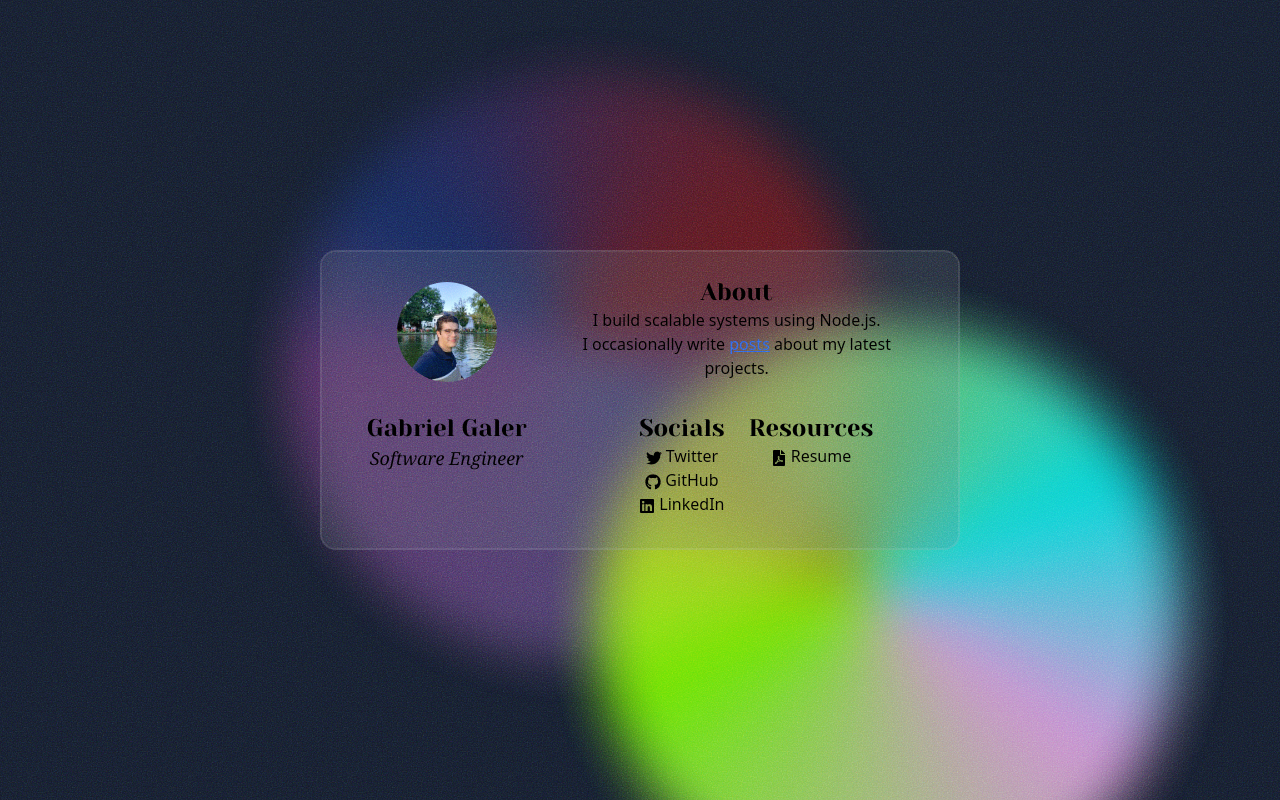
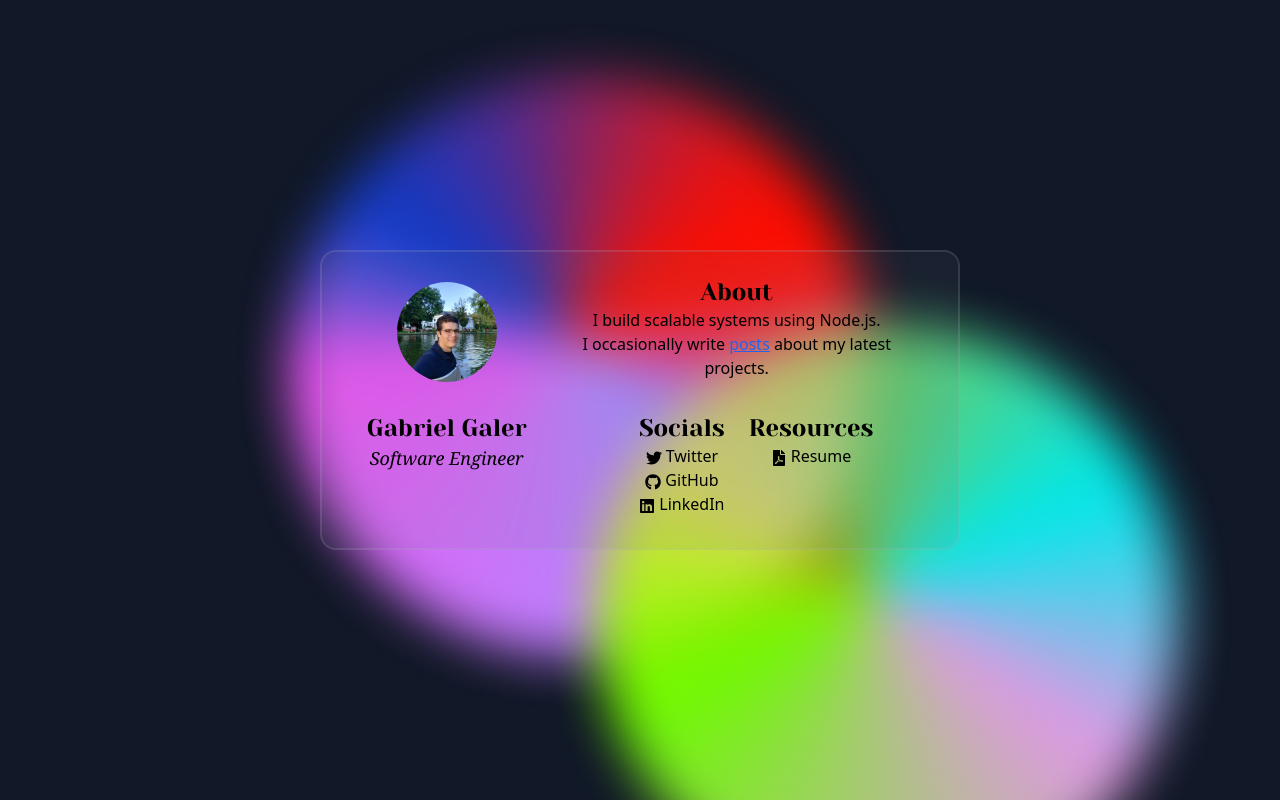
Before and after one commit to galer7/portfolio-old, a Next.js app: page / in a window 1280 px wide. Built offline with nearby package versions, Linux system fonts and the light colour scheme.

Commit message:
Remove animation; Comment out fractal noise in layout

```diff
--- a/src/components/GlassmorphismCard.tsx
+++ b/src/components/GlassmorphismCard.tsx
@@ -6,7 +6,7 @@ export default function GlassmorphismCard({
   children?: React.ReactNode;
 }) {
   return (
-    <div className="fixed w-3/4 lg:w-1/2 top-1/2 left-1/2 -translate-x-1/2 -translate-y-1/2 bg-gray-500/[.2] bg-clip-padding backdrop-filter backdrop-blur-sm rounded-2xl border-2 border-gray-400 border-opacity-25 max-w-max">
+    <div className="fixed w-3/4 lg:w-1/2 top-1/2 left-1/2 -translate-x-1/2 -translate-y-1/2 bg-gray-500/10 bg-clip-padding backdrop-filter backdrop-blur-sm rounded-2xl border-2 border-gray-400 border-opacity-25 max-w-max">
       {children}
     </div>
   );
--- a/src/components/Layout.tsx
+++ b/src/components/Layout.tsx
@@ -5,20 +5,18 @@ export default function Layout({ children }: { children?: React.ReactNode }) {
   const GradientBackground = () => {
     return (
       <>
-        <div className="pointer-events-none fixed inset-0 top-[2%] lg:left-[18%] overflow-hidden -z-10 lg:w-[700px] lg:h-[700px] animate-pulse">
+        <div className="pointer-events-none fixed inset-0 top-[2%] lg:left-[18%] overflow-hidden -z-10 lg:w-[700px] lg:h-[700px] h-2/3">
           <Image
             src="/gradients/gradient1.png"
             alt="First gradient"
-            className="bg-no-repeat overflow-hidden h-32"
             layout="fill"
             objectFit="contain"
           />
         </div>
-        <div className="pointer-events-none fixed inset-0 top-1/3 lg:left-[42%] overflow-hidden -z-10 lg:w-[700px] lg:h-[700px] animate-pulse offset-1s">
+        <div className="pointer-events-none fixed inset-0 top-1/3 lg:left-[42%] overflow-hidden -z-10 lg:w-[700px] lg:h-[700px]">
           <Image
             src="/gradients/gradient2.png"
             alt="Second gradient"
-            className="bg-no-repeat overflow-hidden h-32"
             layout="fill"
             objectFit="contain"
           />
@@ -29,12 +27,14 @@ export default function Layout({ children }: { children?: React.ReactNode }) {
 
   return (
     <>
-      <svg
+      {GradientBackground()}
+
+      {/* <svg
         className="pointer-events-none fixed isolate z-50 opacity-99 mix-blend-soft-light"
         width="100%"
         height="100%"
       >
-        <filter id="pedroduarteisalegend">
+        <filter id="fractalNoise">
           <feTurbulence
             type="fractalNoise"
             baseFrequency="0.80"
@@ -42,15 +42,9 @@ export default function Layout({ children }: { children?: React.ReactNode }) {
             stitchTiles="stitch"
           />
         </filter>
-        <rect
-          width="100%"
-          height="100%"
-          filter="url(#pedroduarteisalegend)"
-        ></rect>
-      </svg>
+        <rect width="100%" height="100%" filter="url(#fractalNoise)"></rect>
+      </svg> */}
       <div className="z-10">{children}</div>
-
-      {GradientBackground()}
     </>
   );
 }
--- a/src/pages/index.tsx
+++ b/src/pages/index.tsx
@@ -10,7 +10,7 @@ const Redesign: NextPage = () => {
     <>
       <Layout>
         <GlassmorphismCard>
-          <div className="grid grid-cols-1 md:grid-rows-2 md:grid-cols-3 gap-x-6 gap-y-6  h-full text-black my-6 mx-10">
+          <div className="grid grid-cols-1 md:grid-rows-2 md:grid-cols-3 gap-x-6 gap-y-6 h-full text-black my-6 mx-10">
             <div className="md:row-start-1 md:row-end-2 text-center self-end">
               <Image
                 src="/pfp.webp"
--- a/src/styles/globals.css
+++ b/src/styles/globals.css
@@ -20,41 +20,3 @@ body {
   border: 0;
   outline: 0;
 }
-
-#motion-demo {
-  offset-path: path(
-    "m283.51428,239.37143c0,-4 -1.49963,-14.97121 -2,-28c-0.69077,-17.98674 0.62433,-38.7121 8,-59c7.64001,-21.015 23.3797,-35.18878 41,-39c22.56497,-4.88074 49.18677,1.31429 72,13c25.67236,13.15025 48.55783,35.08147 66,61c18.98254,28.20749 30.38992,62.27948 43,89c14.31482,30.33292 30.08032,63.31247 47,86c13.55371,18.17407 25.79932,25.41031 35,26c11.02277,0.70648 20.46637,-5.75946 27,-19c9.70502,-19.66754 15.12054,-40.97626 19,-61c3.09631,-15.98163 5,-25 5,-28l1,-2"
-  );
-  animation: move 5000ms infinite alternate ease-in-out;
-}
-
-#motion-demo-2 {
-  offset-path: path(
-    "m234.51428,119c1,-5 4.77258,-15.98282 13,-25c11.47809,-12.57988 32.5061,-23.16686 55,-32c29.43463,-11.55869 67.95416,-18.4256 108,-19c47.0058,-0.67423 85.81375,3.30942 113,13c17.69757,6.30833 23.24829,15.08699 22,24c-2.01953,14.41949 -18.00952,35.9077 -41,60c-28.80588,30.18643 -64.49539,60.47061 -103,97c-40.52902,38.44995 -84.8815,78.93857 -120,109c-33.8806,29.0018 -56.89586,53.67303 -64,73c-5.2776,14.35782 -2.91969,24.3764 1,26c2.77164,1.14804 12.43027,1.4827 32,-5c37.02161,-12.26382 81.11234,-34.7547 125,-55c47.12207,-21.7373 91.73059,-43.80386 130,-68c34.69562,-21.93658 59,-38 73,-46l6,-4l1,0"
-  );
-  animation: move 5000ms infinite alternate ease-in-out;
-  animation-delay: 1s;
-}
-
-@keyframes pulse {
-  50% {
-    opacity: 0.2;
-  }
-}
-
-.animate-pulse {
-  animation: pulse 4s cubic-bezier(0.4, 0, 0.6, 1) infinite;
-}
-
-.offset-1s {
-  animation-delay: 1000ms;
-}
-
-@keyframes move {
-  0% {
-    offset-distance: 0%;
-  }
-  100% {
-    offset-distance: 100%;
-  }
-}
```
